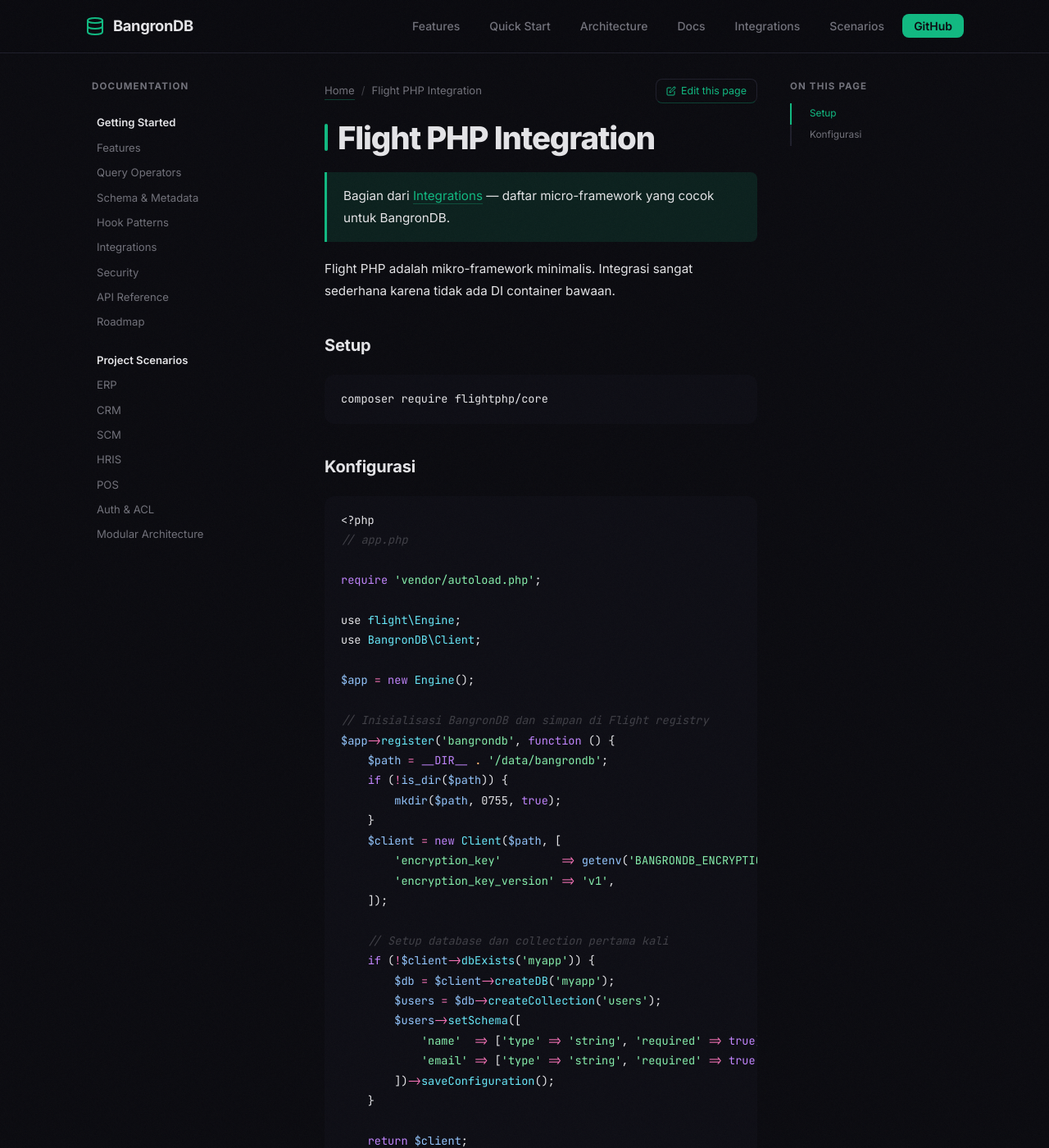
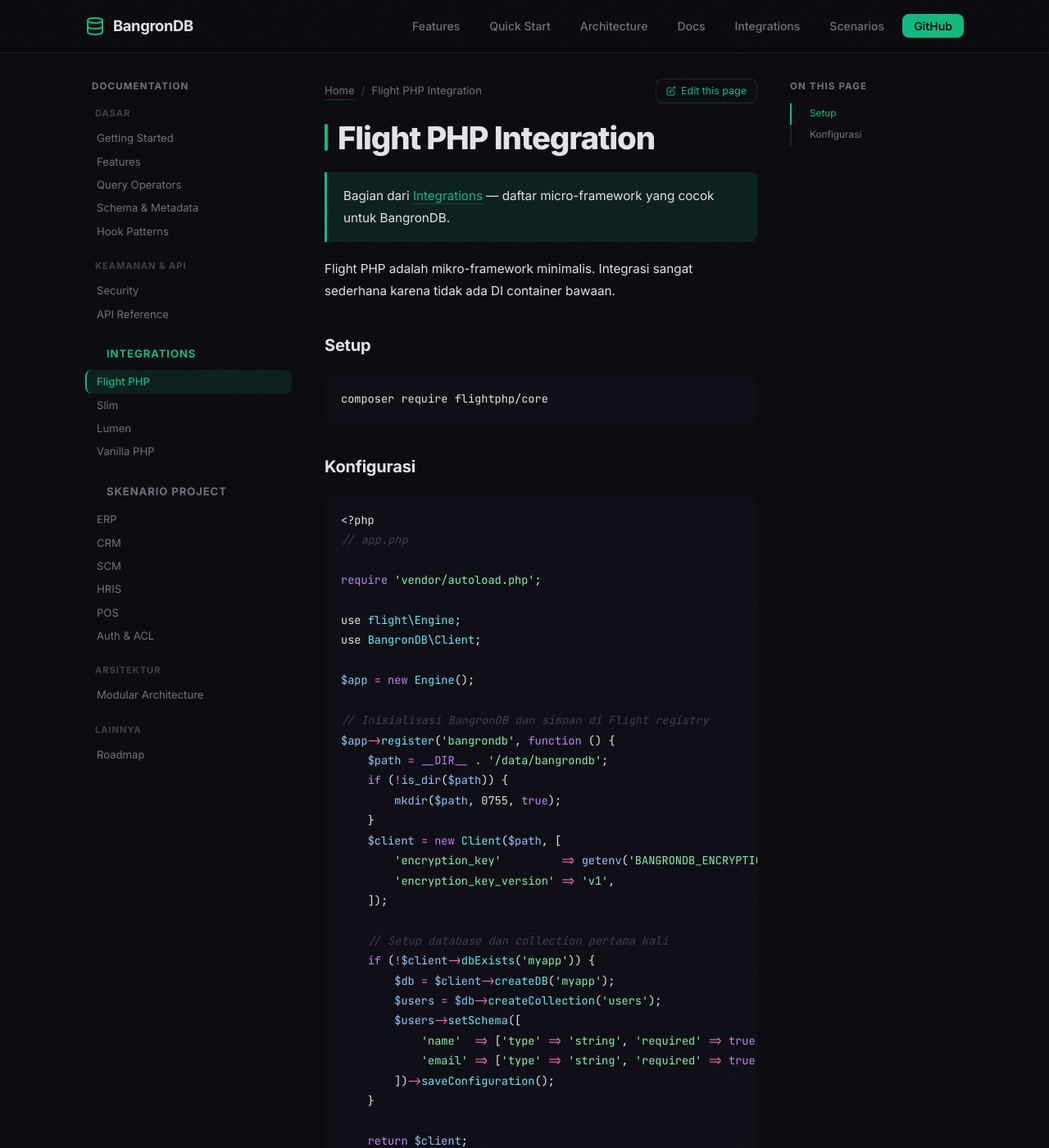
Before and after one commit to herdianrony/BangronDB, a Jekyll site: the page built from docs/pages/integrations/flight.md, in a window 1280 px wide and 1400 px high. Shown: the whole window at 82% size. Built offline with Jekyll 4.4.1, drawn with Linux system fonts in a browser that asks for light colours.

Commit message:
refactor(docs): extract sidebar to _includes/sidebar.html, group by category
Sebelumnya sidebar inline di _layouts/doc.html — 20+ baris HTML
dengan list datar tanpa grouping. Susah dibaca dan di-maintain.

Sekarang sidebar dipisah ke _includes/sidebar.html dan dikelompokkan
berdasarkan kategori:

  Dasar
    ├── Getting Started
    ├── Features
    ├── Query Operators
    ├── Schema & Metadata
    └── Hook Patterns

  Keamanan & API
    ├── Security
    └── API Reference

  Integrations (link ke index, dengan sub-items)
    ├── Flight PHP
    ├── Slim
    ├── Lumen
    └── Vanilla PHP

  Skenario Project (link ke index, dengan sub-items)
    ├── ERP
    ├── CRM
    ├── SCM
    ├── HRIS
    ├── POS
    └── Auth & ACL

  Arsitektur
    └── Modular Architecture

  Lainnya
    └── Roadmap

Fitur baru:

1. Active page highlight otomatis — pakai Liquid {% if page.url contains
   '/docs/getting-started/' %}active{% endif %}. User langsung tahu
   halaman mana yang sedang dibuka.

2. Active parent highlight — kalau user ada di /docs/integrations/flight/,
   section 'Integrations' di sidebar juga di-highlight (active-parent
   class) supaya user tahu kategori aktif.

3. Section titles clickable — 'Integrations' dan 'Skenario Project'
   adalah link ke index page kategori tersebut.

4. Visual grouping — setiap section dipisah 20px margin, dengan title
   uppercase + letter-spacing untuk hierarki visual yang jelas.

CSS update:

- .sidebar-section: container per kategori, margin-bottom 20px
- .sidebar-section-title: uppercase, smaller font, dim color
- .sidebar-section-title a: hover → bright, active-parent → accent
- .sidebar-section a: padding 5px 12px, border-left indicator
- .sidebar-section a.active: accent color + left border + bg dim

Layout _layouts/doc.html sekarang clean:
  <main class='doc-layout'>
    {% include sidebar.html %}
    <article class='doc-content'>...</article>
    <aside class='doc-toc-right'>...</aside>
  </main>

Sidebar jadi reusable — bisa di-include di layout lain kalau perlu.

```diff
--- /dev/null
+++ b/docs/_includes/sidebar.html
@@ -0,0 +1,76 @@
+{% comment %}
+  Documentation sidebar — included in _layouts/doc.html
+  Highlights active page based on page.url
+{% endcomment %}
+<aside class="doc-sidebar">
+  <div class="doc-sidebar-title">
+    <a href="{{ '/docs/' | relative_url }}">Documentation</a>
+  </div>
+
+  <nav class="doc-sidebar-nav">
+    {% comment %} === DASAR === {% endcomment %}
+    <div class="sidebar-section">
+      <div class="sidebar-section-title">Dasar</div>
+      <ul>
+        <li><a href="{{ '/docs/getting-started/' | relative_url }}" class="{% if page.url contains '/docs/getting-started/' %}active{% endif %}">Getting Started</a></li>
+        <li><a href="{{ '/docs/features/' | relative_url }}" class="{% if page.url contains '/docs/features/' %}active{% endif %}">Features</a></li>
+        <li><a href="{{ '/docs/query-operators/' | relative_url }}" class="{% if page.url contains '/docs/query-operators/' %}active{% endif %}">Query Operators</a></li>
+        <li><a href="{{ '/docs/schema-metadata-guide/' | relative_url }}" class="{% if page.url contains '/docs/schema-metadata-guide/' %}active{% endif %}">Schema & Metadata</a></li>
+        <li><a href="{{ '/docs/hook-patterns/' | relative_url }}" class="{% if page.url contains '/docs/hook-patterns/' %}active{% endif %}">Hook Patterns</a></li>
+      </ul>
+    </div>
+
+    {% comment %} === KEAMANAN & API === {% endcomment %}
+    <div class="sidebar-section">
+      <div class="sidebar-section-title">Keamanan & API</div>
+      <ul>
+        <li><a href="{{ '/docs/security/' | relative_url }}" class="{% if page.url contains '/docs/security/' %}active{% endif %}">Security</a></li>
+        <li><a href="{{ '/docs/api-reference/' | relative_url }}" class="{% if page.url contains '/docs/api-reference/' %}active{% endif %}">API Reference</a></li>
+      </ul>
+    </div>
+
+    {% comment %} === INTEGRATIONS === {% endcomment %}
+    <div class="sidebar-section">
+      <div class="sidebar-section-title">
+        <a href="{{ '/docs/integrations/' | relative_url }}" class="{% if page.url contains '/docs/integrations/' %}active-parent{% endif %}">Integrations</a>
+      </div>
+      <ul>
+        <li><a href="{{ '/docs/integrations/flight/' | relative_url }}" class="{% if page.url == '/docs/integrations/flight/' %}active{% endif %}">Flight PHP</a></li>
+        <li><a href="{{ '/docs/integrations/slim/' | relative_url }}" class="{% if page.url == '/docs/integrations/slim/' %}active{% endif %}">Slim</a></li>
+        <li><a href="{{ '/docs/integrations/lumen/' | relative_url }}" class="{% if page.url == '/docs/integrations/lumen/' %}active{% endif %}">Lumen</a></li>
+        <li><a href="{{ '/docs/integrations/vanilla-php/' | relative_url }}" class="{% if page.url == '/docs/integrations/vanilla-php/' %}active{% endif %}">Vanilla PHP</a></li>
+      </ul>
+    </div>
+
+    {% comment %} === SKENARIO PROJECT === {% endcomment %}
+    <div class="sidebar-section">
+      <div class="sidebar-section-title">
+        <a href="{{ '/docs/scenarios/' | relative_url }}" class="{% if page.url contains '/docs/scenarios/' %}active-parent{% endif %}">Skenario Project</a>
+      </div>
+      <ul>
+        <li><a href="{{ '/docs/scenarios/erp/' | relative_url }}" class="{% if page.url == '/docs/scenarios/erp/' %}active{% endif %}">ERP</a></li>
+        <li><a href="{{ '/docs/scenarios/crm/' | relative_url }}" class="{% if page.url == '/docs/scenarios/crm/' %}active{% endif %}">CRM</a></li>
+        <li><a href="{{ '/docs/scenarios/scm/' | relative_url }}" class="{% if page.url == '/docs/scenarios/scm/' %}active{% endif %}">SCM</a></li>
+        <li><a href="{{ '/docs/scenarios/hris/' | relative_url }}" class="{% if page.url == '/docs/scenarios/hris/' %}active{% endif %}">HRIS</a></li>
+        <li><a href="{{ '/docs/scenarios/pos/' | relative_url }}" class="{% if page.url == '/docs/scenarios/pos/' %}active{% endif %}">POS</a></li>
+        <li><a href="{{ '/docs/scenarios/auth-acl/' | relative_url }}" class="{% if page.url == '/docs/scenarios/auth-acl/' %}active{% endif %}">Auth & ACL</a></li>
+      </ul>
+    </div>
+
+    {% comment %} === ARSITEKTUR === {% endcomment %}
+    <div class="sidebar-section">
+      <div class="sidebar-section-title">Arsitektur</div>
+      <ul>
+        <li><a href="{{ '/docs/modular-architecture/' | relative_url }}" class="{% if page.url contains '/docs/modular-architecture/' %}active{% endif %}">Modular Architecture</a></li>
+      </ul>
+    </div>
+
+    {% comment %} === LAINNYA === {% endcomment %}
+    <div class="sidebar-section">
+      <div class="sidebar-section-title">Lainnya</div>
+      <ul>
+        <li><a href="{{ '/docs/roadmap/' | relative_url }}" class="{% if page.url contains '/docs/roadmap/' %}active{% endif %}">Roadmap</a></li>
+      </ul>
+    </div>
+  </nav>
+</aside>
--- a/docs/_layouts/doc.html
+++ b/docs/_layouts/doc.html
@@ -8,31 +8,7 @@
 {% include navbar.html %}
 
 <main class="doc-layout">
-  <aside class="doc-sidebar">
-    <div class="doc-sidebar-title"><a href="{{ '/docs/' | relative_url }}" style="color:inherit;text-decoration:none">Documentation</a></div>
-    <nav>
-      <ul>
-        <li><a href="{{ '/docs/getting-started/' | relative_url }}" class="section-heading">Getting Started</a></li>
-        <li><a href="{{ '/docs/features/' | relative_url }}">Features</a></li>
-        <li><a href="{{ '/docs/query-operators/' | relative_url }}">Query Operators</a></li>
-        <li><a href="{{ '/docs/schema-metadata-guide/' | relative_url }}">Schema & Metadata</a></li>
-        <li><a href="{{ '/docs/hook-patterns/' | relative_url }}">Hook Patterns</a></li>
-        <li><a href="{{ '/docs/integrations/' | relative_url }}">Integrations</a></li>
-        <li><a href="{{ '/docs/security/' | relative_url }}">Security</a></li>
-        <li><a href="{{ '/docs/api-reference/' | relative_url }}">API Reference</a></li>
-        <li><a href="{{ '/docs/roadmap/' | relative_url }}">Roadmap</a></li>
-
-        <li style="margin-top: 16px;"><a href="{{ '/docs/scenarios/' | relative_url }}" class="section-heading">Project Scenarios</a></li>
-        <li><a href="{{ '/docs/scenarios/erp/' | relative_url }}">ERP</a></li>
-        <li><a href="{{ '/docs/scenarios/crm/' | relative_url }}">CRM</a></li>
-        <li><a href="{{ '/docs/scenarios/scm/' | relative_url }}">SCM</a></li>
-        <li><a href="{{ '/docs/scenarios/hris/' | relative_url }}">HRIS</a></li>
-        <li><a href="{{ '/docs/scenarios/pos/' | relative_url }}">POS</a></li>
-        <li><a href="{{ '/docs/scenarios/auth-acl/' | relative_url }}">Auth & ACL</a></li>
-        <li><a href="{{ '/docs/modular-architecture/' | relative_url }}">Modular Architecture</a></li>
-      </ul>
-    </nav>
-  </aside>
+  {% include sidebar.html %}
 
   <article class="doc-content">
     <div class="doc-header">
--- a/docs/assets/css/style.css
+++ b/docs/assets/css/style.css
@@ -209,11 +209,21 @@ a:focus-visible,button:focus-visible{outline:2px solid var(--accent);outline-off
   text-transform: uppercase;
   letter-spacing: 0.1em;
   color: var(--text-muted);
-  margin-bottom: 12px;
+  margin-bottom: 16px;
   padding-left: 8px;
 }
 
-.doc-sidebar nav {
+.doc-sidebar-title a {
+  color: inherit;
+  text-decoration: none;
+  transition: color 0.2s;
+}
+
+.doc-sidebar-title a:hover {
+  color: var(--accent);
+}
+
+.doc-sidebar-nav {
   position: sticky;
   top: 88px;
   max-height: calc(100vh - 120px);
@@ -223,23 +233,54 @@ a:focus-visible,button:focus-visible{outline:2px solid var(--accent);outline-off
   width: 100%;
 }
 
-.doc-sidebar nav::-webkit-scrollbar { width: 6px; }
-.doc-sidebar nav::-webkit-scrollbar-track { background: transparent; }
-.doc-sidebar nav::-webkit-scrollbar-thumb { background: var(--border); border-radius: 3px; }
+.doc-sidebar-nav::-webkit-scrollbar { width: 6px; }
+.doc-sidebar-nav::-webkit-scrollbar-track { background: transparent; }
+.doc-sidebar-nav::-webkit-scrollbar-thumb { background: var(--border); border-radius: 3px; }
 
-.doc-sidebar nav ul {
+/* ===== Sidebar sections (grouped navigation) ===== */
+.sidebar-section {
+  margin-bottom: 20px;
+}
+
+.sidebar-section-title {
+  font-size: 0.7rem;
+  font-weight: 700;
+  text-transform: uppercase;
+  letter-spacing: 0.08em;
+  color: var(--text-dim);
+  margin-bottom: 6px;
+  padding-left: 12px;
+}
+
+/* Section title yang bisa di-click (link ke index category) */
+.sidebar-section-title a {
+  color: inherit;
+  text-decoration: none;
+  transition: color 0.2s;
+  display: block;
+}
+
+.sidebar-section-title a:hover {
+  color: var(--text);
+}
+
+.sidebar-section-title a.active-parent {
+  color: var(--accent);
+}
+
+.sidebar-section ul {
   list-style: none;
   margin: 0;
   padding: 0;
 }
 
-.doc-sidebar nav li {
+.sidebar-section li {
   margin: 0;
 }
 
-.doc-sidebar nav a {
+.sidebar-section a {
   display: block;
-  padding: 6px 12px;
+  padding: 5px 12px;
   color: var(--text-muted);
   text-decoration: none;
   font-size: 0.82rem;
@@ -249,21 +290,16 @@ a:focus-visible,button:focus-visible{outline:2px solid var(--accent);outline-off
   transition: all 0.2s;
 }
 
-.doc-sidebar nav a:hover {
+.sidebar-section a:hover {
   color: var(--text);
   background: rgba(255, 255, 255, 0.03);
 }
 
-.doc-sidebar nav a.active {
+.sidebar-section a.active {
   color: var(--accent);
   border-left-color: var(--accent);
   background: var(--accent-dim);
-}
-
-.doc-sidebar nav a.section-heading {
-  font-weight: 600;
-  color: var(--text);
-  margin-top: 8px;
+  font-weight: 500;
 }
 
 /* ===== MAIN CONTENT (markdown render) ===== */
```
